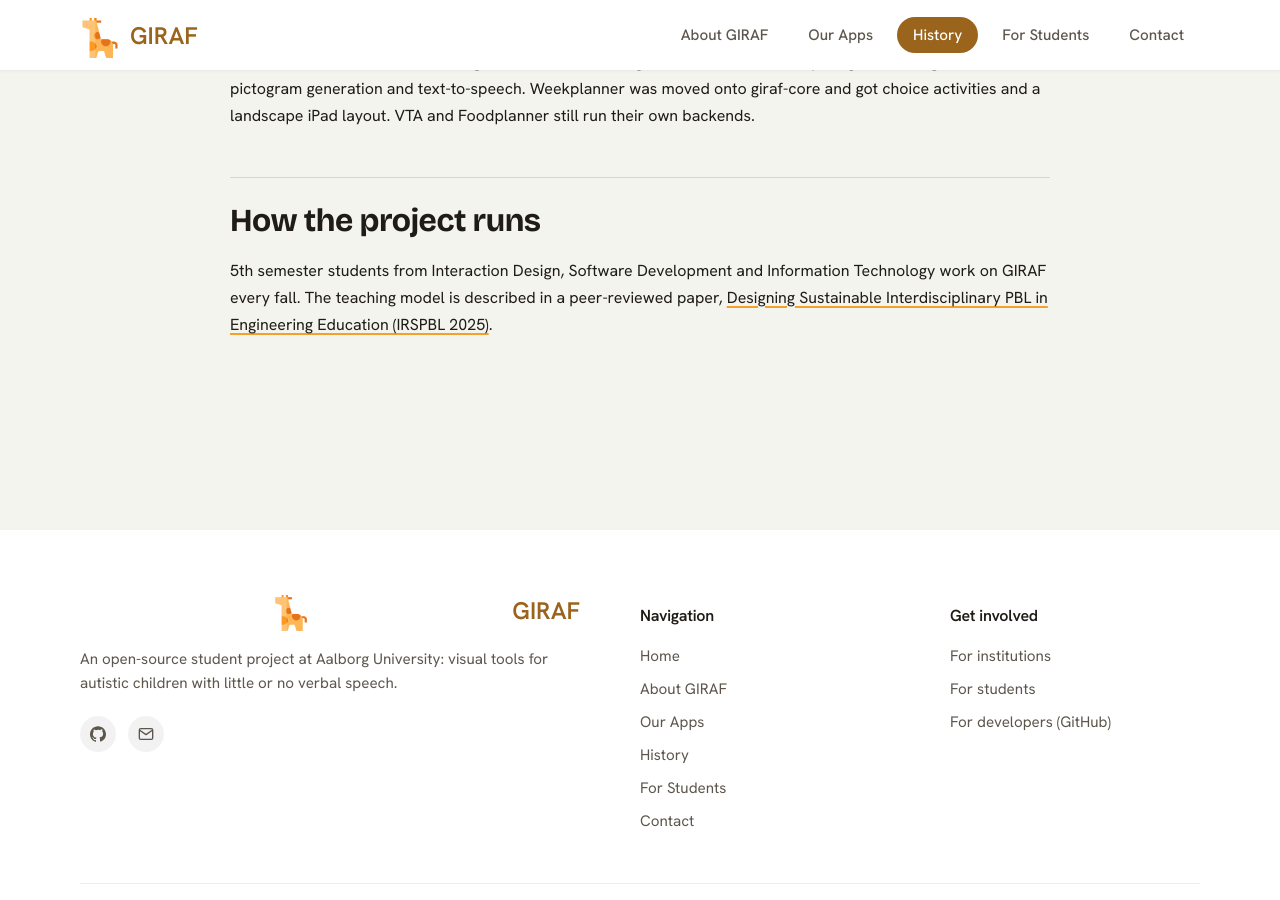
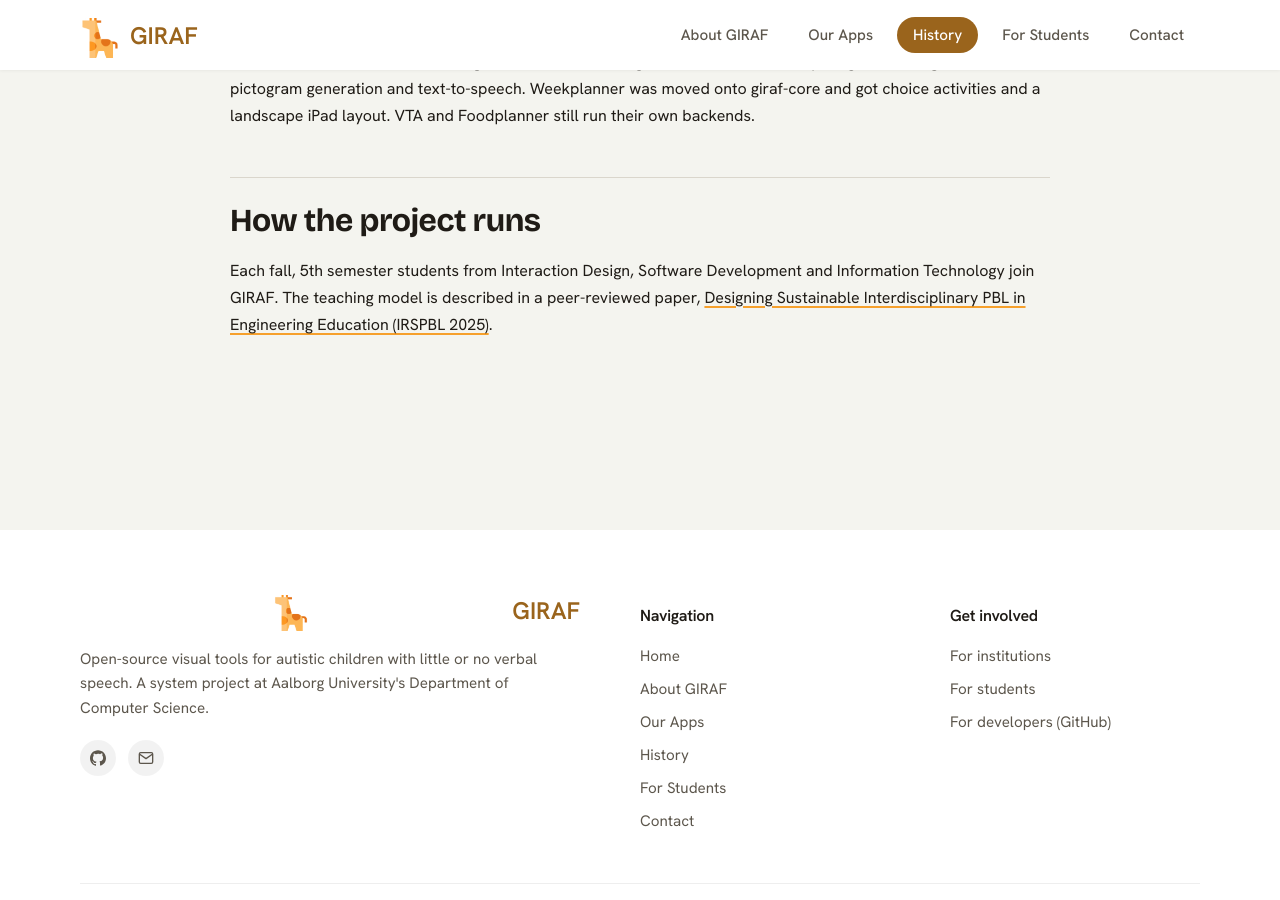
Before and after one commit to aau-giraf/GIRAF-website, a Jekyll site: the page built from history.md, in a window 1280 px wide and 900 px high, scrolled down 890 px. Built offline with Jekyll 4.4.1, drawn with Linux system fonts in a browser that asks for light colours.

Commit message:
content: GIRAF is a system project; students join it, they are not the whole project

```diff
--- a/_includes/footer.html
+++ b/_includes/footer.html
@@ -5,7 +5,7 @@
         <img src="{{ '/assets/img/giraf-logo.png' | relative_url }}" alt="GIRAF Logo" class="footer-logo">
         <span class="footer-title">GIRAF</span>
       </a>
-      <p>An open-source student project at Aalborg University: visual tools for autistic children with little or no verbal speech.</p>
+      <p>Open-source visual tools for autistic children with little or no verbal speech. A system project at Aalborg University's Department of Computer Science.</p>
       <div class="footer-social">
         {% for item in site.data.settings.social %}
           <a href="{{ item.link }}" target="_blank" aria-label="{{ item.icon }}">
--- a/_layouts/home.html
+++ b/_layouts/home.html
@@ -6,7 +6,7 @@ title: Home
 <section class="hero">
   <div class="band-inner hero-grid">
     <div class="hero-text">
-      <p class="eyebrow">A student project at Aalborg University</p>
+      <p class="eyebrow">A system project at Aalborg University</p>
       <h1>Visual tools for autistic children with <span class="highlight">little or no verbal speech.</span></h1>
       <p class="hero-sub">GIRAF is visual schedules, communication boards and meal plans, built by students and tested with a special-needs school.</p>
       <div class="hero-buttons">
@@ -25,7 +25,7 @@ title: Home
   <div class="band-inner intro intro-grid">
     <div class="intro-text">
       <p class="eyebrow">The project</p>
-      <p class="intro__lead">GIRAF is a project at Aalborg University's Department of Computer Science. 5th semester students from Interaction Design, Software Development and Information Technology work on it every fall. The apps are designed and tested with Egebakken Specialskole in short iterations. They are prototypes, not yet a product in use.</p>
+      <p class="intro__lead">GIRAF is a system project at Aalborg University's Department of Computer Science, developed with Egebakken Specialskole. The apps are designed and tested with the school in short iterations. They are prototypes, not yet a product in use.</p>
     </div>
     <figure class="intro-shot">
       <img src="{{ '/assets/screenshots/weekplanner/05-add-activity.jpg' | relative_url }}" alt="Weekplanner's add-activity editor: options to search, upload or generate a pictogram, a toggle for a generated spoken title, and fields for title, date and repeat days" loading="lazy">
--- a/history.md
+++ b/history.md
@@ -22,4 +22,4 @@ Two shared services were added: **giraf-core** for users, organisations, citizen
 
 ## How the project runs
 
-5th semester students from Interaction Design, Software Development and Information Technology work on GIRAF every fall. The teaching model is described in a peer-reviewed paper, [Designing Sustainable Interdisciplinary PBL in Engineering Education (IRSPBL 2025)](https://journals.aau.dk/index.php/IRSPBL/article/view/11042).
+Each fall, 5th semester students from Interaction Design, Software Development and Information Technology join GIRAF. The teaching model is described in a peer-reviewed paper, [Designing Sustainable Interdisciplinary PBL in Engineering Education (IRSPBL 2025)](https://journals.aau.dk/index.php/IRSPBL/article/view/11042).
```
Also changed, not shown: about.md (+1 -1 lines), students.md (+1 -1 lines).
